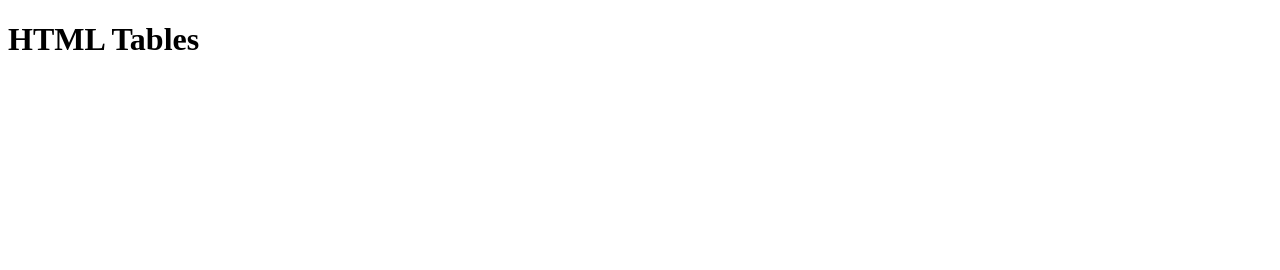
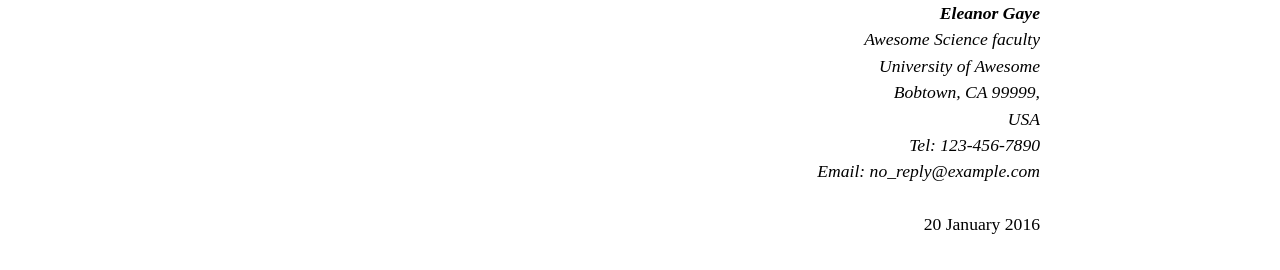
Before and after one commit to LITE-1/Brady-WebDev-DC1206, a plain HTML site: page index.html in a window 1280 px wide. Drawn offline with Linux system fonts and the light colour scheme.

Commit message:
topright
added top right contact information

```diff
--- a/index.html
+++ b/index.html
@@ -1,11 +1,35 @@
+<!--
+    Name: Brady Cousins
+    Assignment: 1
+    Date: 2024-01-22
+-->
+<!--adds css style-->
+<link rel="stylesheet" href="style.css" />
 <!DOCTYPE html>
 <html lang="en">
     <head>
         <meta charset="UTF-8" />
         <meta name="viewport" content="width=device-width, initial-scale=1.0" />
-        <title>title</title>
+        <title>assignment1</title>
     </head>
     <body>
-        <h1>HTML Tables</h1>
+        <!--top right info-->
+        <div style = "text-align: right;">
+            <p>
+                <i>
+                    <b>
+                        Eleanor Gaye<br>
+                    </b>
+                        Awesome Science faculty<br>
+                        University of Awesome<br>
+                        Bobtown, CA 99999,<br>
+                        USA<br>
+                        Tel: 123-456-7890<br>
+                        Email: no_reply@example.com<br>
+                </i>
+                <br>20 January 2016
+            </p>
+        </div>
+
     </body>
 </html>
--- /dev/null
+++ b/style.css
@@ -0,0 +1,24 @@
+body {
+    max-width: 800px;
+    margin: 0 auto;
+  }
+
+  .sender-column {
+    text-align: right;
+  }
+
+  h1 {
+    font-size: 1.5em;
+  }
+
+  h2 {
+    font-size: 1.3em;
+  }
+
+  p,ul,ol,dl,address {
+    font-size: 1.1em;
+  }
+
+  p, li, dd, dt, address {
+    line-height: 1.5;
+  }
```
